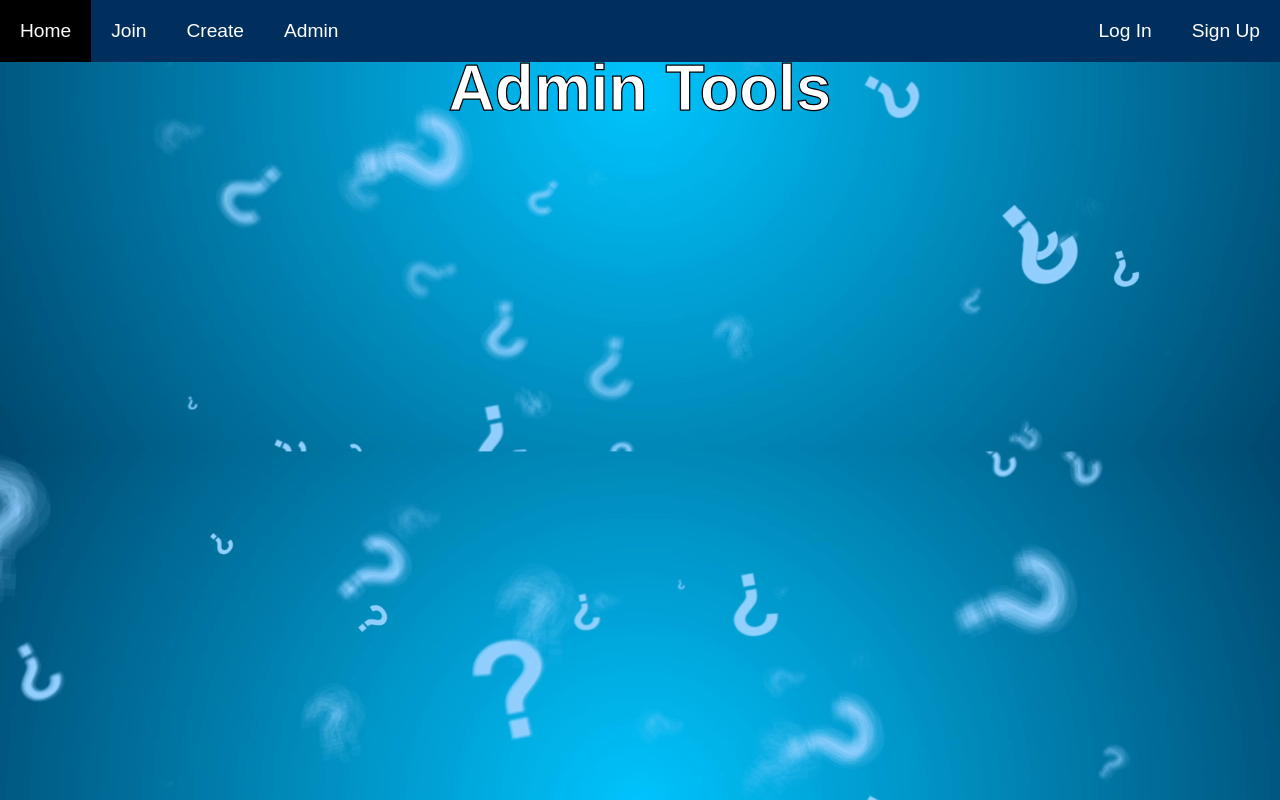
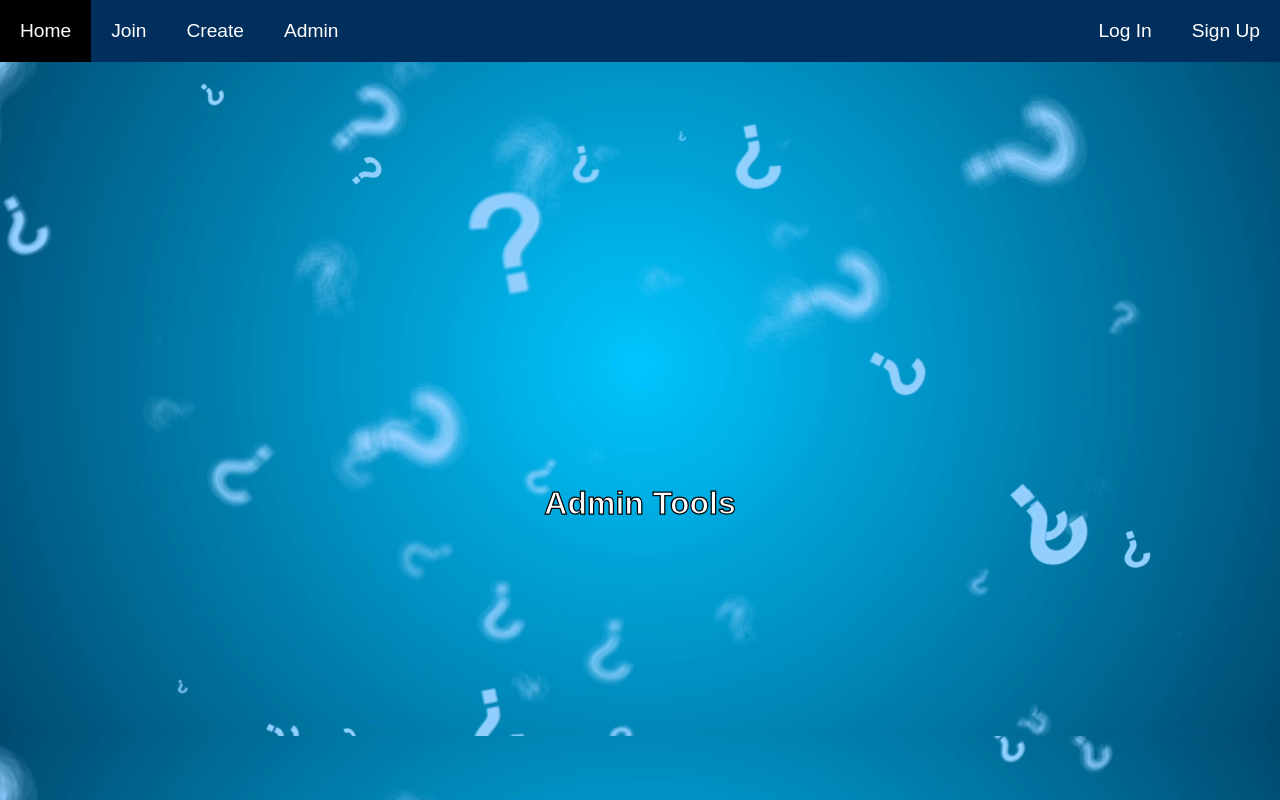
Before and after one commit to milesHerrick/quiz-project, a PHP site: page /admin.html in a window 1280 px wide. Run offline with PHP 8.4, Linux system fonts and the light colour scheme.

Commit message:
various fixes

```diff
--- a/admin.css
+++ b/admin.css
@@ -11,7 +11,11 @@
     */
 
 }
+.container{
+
+}
 .box{
+    height:90vh;
     font-family: Arial, Helvetica, sans-serif;
 	display: flex;
 	align-items: center;
@@ -68,10 +72,6 @@
     background-color: black;
 }
 
-body{
-    background-image: url('quiz.jpg');
-}
-
 label{
     font-size: 2em;
     font-family: Arial, Helvetica, sans-serif;
--- a/admin.html
+++ b/admin.html
@@ -5,7 +5,7 @@
     <meta http-equiv="X-UA-Compatible" content="IE=edge">
     <meta name="viewport" content="width=device-width, initial-scale=1.0">
     <title>Admin Page</title>
-    <link rel="stylesheet" href="login.css">
+    <link rel="stylesheet" href="admin.css">
     <link rel="stylesheet" href="global.css">
 </head>
 <body>
@@ -21,10 +21,15 @@
             <li><a href="Login.html">Log In</a></li>
         </ul>
     </div>
+   <div id = container>
     <div class="box">
         <div class="login">
             <h1>Admin Tools</h1>
         </div>
     </div>
+   </div>
+
+
+
 </body>
 </html>
```
